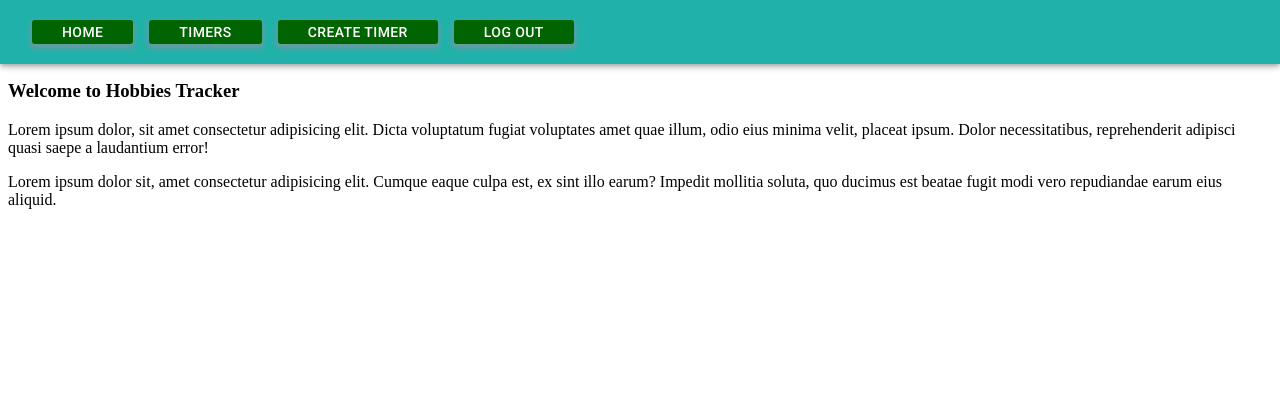
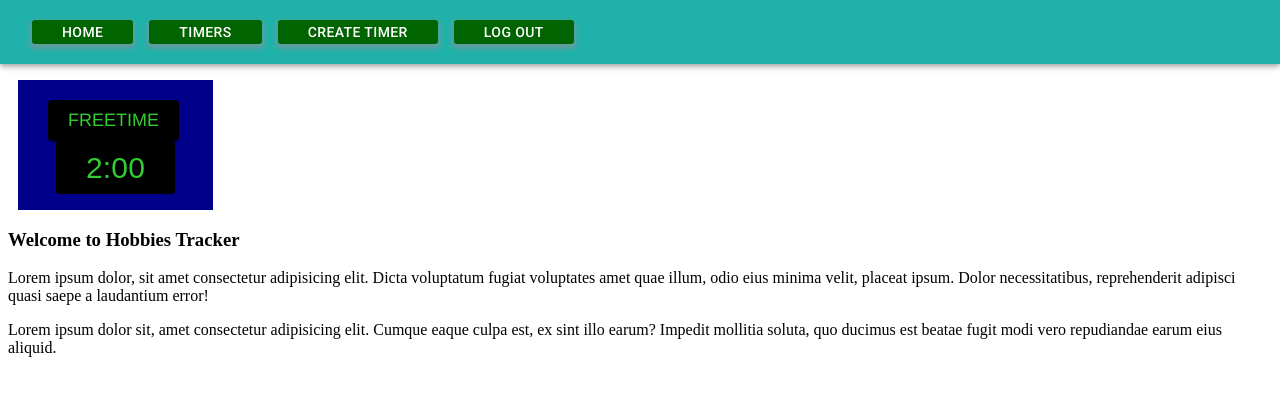
Before and after one commit to Ejguzman3988/hobby-client, a React (Create React App) app: page / in a window 1280 px wide. Shown: the top 396 px of the page. Built offline with nearby package versions, Linux system fonts and the light colour scheme; no server answers.

Commit message:
added free time component and also added a drop down to categories

```diff
--- a/src/App.js
+++ b/src/App.js
@@ -18,6 +18,10 @@ import SignIn from "./containers/sessions/SignIn";
 import Register from "./containers/sessions/Register";
 import Errors from "./containers/sessions/Errors";
 import LogOut from "./containers/sessions/LogOut";
+import FreeTime from "./containers/FreeTime";
+
+// actions
+import { categories } from "./actions/Timers";
 
 export class App extends Component {
   render() {
@@ -34,11 +38,13 @@ export class App extends Component {
         </Router>
       );
     } else {
+      this.props.categories({ id: this.props.id });
       return (
         <Router>
           <h1>Hobby Tracker</h1>
           <div className="App">
             <NavBar />
+            <FreeTime free_time={this.props.free_time} />
             <Switch>
               <Route exact path="/" component={Home} />
               <Route exact path="/timers" component={TimerList} />
@@ -68,7 +74,8 @@ const mapStateToProps = (state) => {
     login: state.sessionsReducer.login,
     email: state.sessionsReducer.email,
     id: state.sessionsReducer.id,
+    free_time: state.sessionsReducer.free_time,
   };
 };
 
-export default connect(mapStateToProps)(App);
+export default connect(mapStateToProps, { categories })(App);
--- a/src/actions/Timers.js
+++ b/src/actions/Timers.js
@@ -3,6 +3,19 @@ import { createBrowserHistory } from "history";
 export const browserHistory = createBrowserHistory();
 const LOADING = { type: "LOADING" };
 const BASE_URL = "http://localhost:3001";
+
+export const categories = ({ id }) => {
+  return (dispatch) => {
+    fetch(BASE_URL + "/users/" + id + "/categories")
+      .then((resp) => resp.json())
+      .then((data) =>
+        dispatch({
+          type: "LOAD_CATEGORIES",
+          categories: data,
+        })
+      );
+  };
+};
 
 export const createdDone = () => {
   return (dispatch) => {
--- a/src/components/NavBar.js
+++ b/src/components/NavBar.js
@@ -6,6 +6,13 @@ import Toolbar from "@material-ui/core/Toolbar";
 import Button from "@material-ui/core/Button";
 
 export const useStyles = makeStyles({
+  work: {
+    background: "red",
+    padding: "20px 30px",
+    margin: "0px 10px",
+    maxWidth: 275,
+    display: "inline-block",
+  },
   root: {
     background: "#006400",
     border: 0,
@@ -19,27 +26,37 @@ export const useStyles = makeStyles({
     background: "#20b2aa",
   },
   link: {
-    background: "#20b2aa",
+    background: "#006400",
     textDecoration: "none",
     color: "white",
     padding: "10px 30px",
   },
   // CREATE TIMER FORMATTING
   clock: {
-    background: "#9966cc",
+    background: "black",
     textDecoration: "none",
-    color: "white",
+    color: "#32cd32",
     padding: "10px 30px",
     borderRadius: 3,
-    zIndex: "modal",
     border: "0",
+    fontFamily: "sans-serif",
+    fontSize: 30,
+    font: "#32cd32",
   },
   card: {
-    background: "#b9bce2",
+    background: "#00008b",
     padding: "20px 30px",
     margin: "0px 10px",
     maxWidth: 275,
     display: "inline-block",
+  },
+  word: {
+    display: "inline-block",
+    padding: "10px 20px",
+    background: "black",
+    color: "#32cd32",
+    fontFamily: '"Helvetica Neue"',
+    fontSize: 18,
   },
 });
 
--- a/src/components/tImers/Clock.js
+++ b/src/components/tImers/Clock.js
@@ -12,10 +12,7 @@ export default function Clock(props) {
     }
     // time = 5400
     const totMin = time / 60; // => 60 mins
-    const HR = Math.floor(totMin / 60).toLocaleString("en-US", {
-      minimumIntegerDigits: 2,
-      useGrouping: false,
-    });
+    const HR = Math.floor(totMin / 60);
     const MIN = ((time / 60) % 60).toLocaleString("en-US", {
       minimumIntegerDigits: 2,
       useGrouping: false,
--- a/src/components/tImers/TimerCard.js
+++ b/src/components/tImers/TimerCard.js
@@ -4,15 +4,17 @@ import { useStyles } from "../NavBar";
 import Clock from "./Clock";
 import Card from "@material-ui/core/Card";
 import CardContent from "@material-ui/core/CardContent";
+import { RootRef } from "@material-ui/core";
 // import { makeStyles } from "@material-ui/core/styles";
 
 const TimerCard = ({
   timer: { id, name, category, start_time, end_time, total_time, date },
 }) => {
+  const themes = ["work"];
   const classes = useStyles();
-
+  const cate = themes.includes(category) ? category : "card";
   return (
-    <Card className={classes.card}>
+    <Card className={classes[cate]}>
       <CardContent>
         <NavLink className={classes.link} to={`/timers/${id}`}>
           {name} - {date}
--- /dev/null
+++ b/src/containers/FreeTime.js
@@ -0,0 +1,17 @@
+import React from "react";
+import { useStyles } from "../components/NavBar";
+import Clock from "../components/timers/Clock";
+import Card from "@material-ui/core/Card";
+
+const FreeTime = (props) => {
+  const classes = useStyles();
+  const time = parseInt(props.free_time) * 3600;
+  return (
+    <div className={classes.card}>
+      <Card className={classes.word}>FREETIME</Card>
+      <Clock total_time={time} />
+    </div>
+  );
+};
+
+export default FreeTime;
--- a/src/containers/timers/TimerForm.js
+++ b/src/containers/timers/TimerForm.js
@@ -4,6 +4,9 @@ import TextField from "@material-ui/core/TextField";
 import { connect } from "react-redux";
 import { fetchNewTimer, createdDone } from "../../actions/Timers";
 import Errors from "../sessions/Errors";
+import Menu from "@material-ui/core/Menu";
+import MenuItem from "@material-ui/core/MenuItem";
+import ListItemText from "@material-ui/core/ListItemText";
 
 const useStyles = makeStyles((theme) => ({
   root: {
@@ -18,6 +21,20 @@ const TimerForm = (props) => {
   const classes = useStyles();
   const [name, setName] = useState("");
   const [category, setCategory] = useState("");
+
+  const [anchorEl, setAnchorEl] = React.useState(null);
+
+  const handleClick = (event) => {
+    event.preventDefault();
+    setAnchorEl(event.currentTarget);
+  };
+  const handleSelect = (event) => {
+    debugger;
+    let button = document.getElementById("category");
+    button.value = event.target.firstChild.data;
+    button.innerHTML = event.target.firstChild.data;
+    setAnchorEl(null);
+  };
 
   const handleOnChange = (e) => {
     if (e.target.name === "name") {
@@ -39,6 +56,17 @@ const TimerForm = (props) => {
     props.createdDone();
     props.history.push("/timers");
   }
+
+  const renderItems = props.categories.map((obj) => (
+    <MenuItem>
+      <ListItemText
+        key={obj.id}
+        primary={obj.category}
+        onClick={handleSelect}
+      />
+    </MenuItem>
+  ));
+
   return (
     <div>
       <Errors errors={props.errors} />
@@ -50,16 +78,24 @@ const TimerForm = (props) => {
           value={name}
           onChange={handleOnChange}
         />
-        <TextField
+        <button
           name="category"
-          id="standard-basic"
+          id="category"
           label="Category"
-          value={category}
-          onChange={handleOnChange}
-        />
+          value="Pick a Category"
+          // onChange={handleOnChange}
+          aria-controls="menu"
+          aria-haspopup="true"
+          onClick={handleClick}
+        >
+          Pick a Category
+        </button>
         <br />
         <button onClick={handleOnClick}>Create Timer</button>
       </form>
+      <Menu id="menu" anchorEl={anchorEl} keepMounted open={Boolean(anchorEl)}>
+        {renderItems}
+      </Menu>
     </div>
   );
 };
@@ -69,6 +105,7 @@ const mapStateToProps = (state) => {
     errors: state.timersReducer.errors,
     created: state.timersReducer.created,
     timers: state.timersReducer.timers,
+    categories: state.timersReducer.categories,
   };
 };
 
--- a/src/reducers/sessionsReducer.js
+++ b/src/reducers/sessionsReducer.js
@@ -1,8 +1,11 @@
 const initialState = {
+  // TODO: CHANGE ID,LOGIN,&FREETIME TO DEFAULT
+
   errors: [],
   login: true,
   email: "",
   id: 1,
+  free_time: "2",
 };
 
 export default (state = initialState, action) => {
@@ -17,11 +20,13 @@ export default (state = initialState, action) => {
         id: null,
       };
     case "SUCCESS":
+      debugger;
       return {
         ...state,
         login: true,
         email: action.payload.email,
         id: action.payload.id,
+        free_time: action.payload.free_time,
       };
     case "ERRRORS":
       return { ...state, login: false, errors: action.errors };
--- a/src/reducers/timersReducers.js
+++ b/src/reducers/timersReducers.js
@@ -3,6 +3,7 @@ const initialState = {
   loading: true,
   timers: [],
   created: false,
+  categories: ["hello"],
 };
 
 export default (state = initialState, action) => {
@@ -27,6 +28,11 @@ export default (state = initialState, action) => {
       };
     case "TIMER_ERRORS":
       return { ...state, loading: false, errors: action.errors };
+    case "LOAD_CATEGORIES":
+      return {
+        ...state,
+        categories: state.categories.concat(action.categories),
+      };
     default:
       return state;
   }
```
